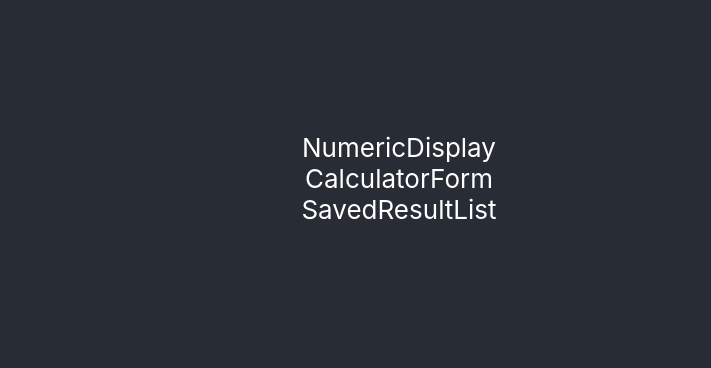
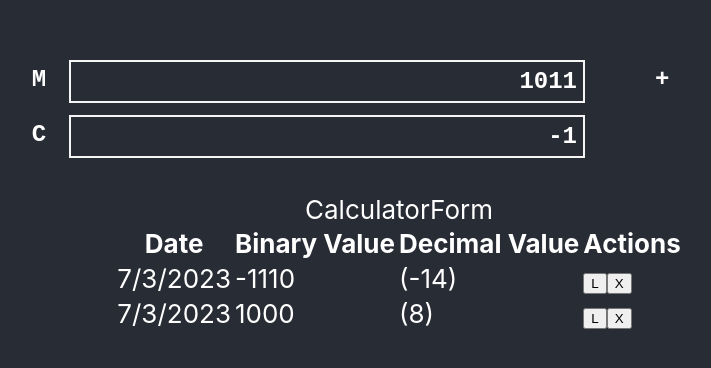
Before and after one commit to zsolt-nagy/react-binary-calculator, a React (Create React App) app: page / in a window 1280 px wide. Shown: the part 222-590 px from the top of the page, without its empty margins (241-952 px from the left). Built offline with nearby package versions, Linux system fonts and the light colour scheme.

Commit message:
rendering numeric display and history static state

```diff
--- a/src/App.js
+++ b/src/App.js
@@ -1,14 +1,29 @@
 import "./App.css";
+import React, { useState } from "react";
 import CalculatorForm from "./Components/CalculatorForm/CalculatorForm";
 import NumericDisplay from "./Components/NumericDisplay/NumericDisplay";
 import SavedResultList from "./Components/SavedResultList/SavedResultList";
 
 function App() {
+    const [memory, setMemory] = useState("1011");
+    const [current, setCurrent] = useState("-1");
+    const [operator, setOperator] = useState("+");
+    const [history, setHistory] = useState([
+        {
+            time: 1688426026176,
+            value: "-1110",
+        },
+        {
+            time: 1688426027777,
+            value: "1000",
+        },
+    ]);
+
     return (
         <div className="App">
-            <NumericDisplay />
+            <NumericDisplay current={current} operator={operator} memory={memory} />
             <CalculatorForm />
-            <SavedResultList />
+            <SavedResultList history={history} />
         </div>
     );
 }
--- /dev/null
+++ b/src/Components/NumericDisplay/NumericDisplay.css
@@ -0,0 +1,35 @@
+.numeric-display {
+    padding: 24px;
+    font-size: 24px;
+    font-family: 'Courier New', Courier, monospace;
+    font-weight: 700;
+}
+
+.numeric-display-row {
+    display: flex;
+    justify-content: center;
+    margin: 12px;
+}
+
+.numeric-display-field {
+    max-width: 70vw;
+    width: 500px;
+    text-align: right;
+    display: inline-block;
+    border: 2px solid whitesmoke;
+    padding: 6px;
+}
+
+.numeric-display-operator, .numeric-display-placeholder {
+    width: 10vw;
+    text-align: left;
+    margin-left: 5vw;
+    display: inline-block;
+    padding: 6px;
+}
+
+.numeric-display-label {
+    width: 48px;
+    text-align: center;
+    padding: 6px;
+}
--- a/src/Components/NumericDisplay/NumericDisplay.jsx
+++ b/src/Components/NumericDisplay/NumericDisplay.jsx
@@ -1,5 +1,19 @@
 import React from 'react';
+import './NumericDisplay.css';
 
-export default function NumericDisplay() {
-    return <div>NumericDisplay</div>;
+export default function NumericDisplay({ current, operator, memory }) {
+    return (
+        <div className="numeric-display">
+            <div className='numeric-display-row'>
+                <div className='numeric-display-label'>M</div>
+                <div className='numeric-display-field'>{ memory ?? '' }</div>
+                <div className='numeric-display-operator'>{ operator ?? '' }</div>
+            </div>
+            <div className='numeric-display-row'>
+                <div className='numeric-display-label'>C</div>
+                <div className='numeric-display-field'>{ current }</div>
+                <div className='numeric-display-placeholder'></div>
+            </div>
+        </div>
+    );
 }
--- /dev/null
+++ b/src/Components/SavedResultList/SavedResultItem.jsx
@@ -0,0 +1,15 @@
+import React from 'react';
+
+export default function SavedResultItem({ time, value }) {
+  return (
+    <tr>
+        <td>{ new Date(time).toLocaleDateString('en') }</td>
+        <td>{ value }</td>
+        <td>({ Number.parseInt(value, 2) })</td>
+        <td>
+            <button>L</button>
+            <button>X</button>
+        </td>
+    </tr>
+  )
+}
--- a/src/Components/SavedResultList/SavedResultList.jsx
+++ b/src/Components/SavedResultList/SavedResultList.jsx
@@ -1,5 +1,22 @@
 import React from 'react';
+import SavedResultItem from './SavedResultItem';
 
-export default function SavedResultList() {
-    return <div>SavedResultList</div>;
+export default function SavedResultList({ history }) {
+    const Rows = history.map(item => <SavedResultItem time={item.time} value={item.value} key={item.time} />);
+
+    return (
+        <table>
+            <thead>
+                <tr>
+                    <th>Date</th>
+                    <th>Binary Value</th>
+                    <th>Decimal Value</th>
+                    <th>Actions</th>
+                </tr>
+            </thead>
+            <tbody>
+                { Rows}
+            </tbody>
+        </table>
+    );
 }
--- a/src/index.css
+++ b/src/index.css
@@ -5,6 +5,7 @@ body {
     sans-serif;
   -webkit-font-smoothing: antialiased;
   -moz-osx-font-smoothing: grayscale;
+  min-width: 400px;
 }
 
 code {
```
